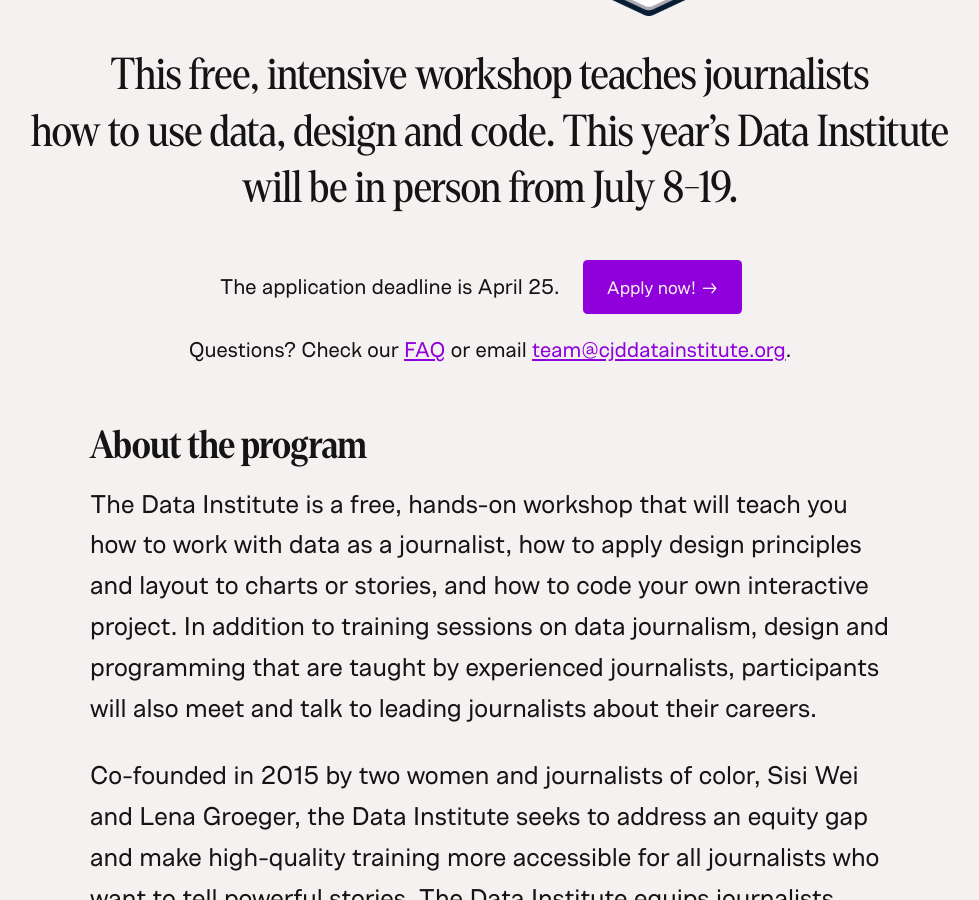
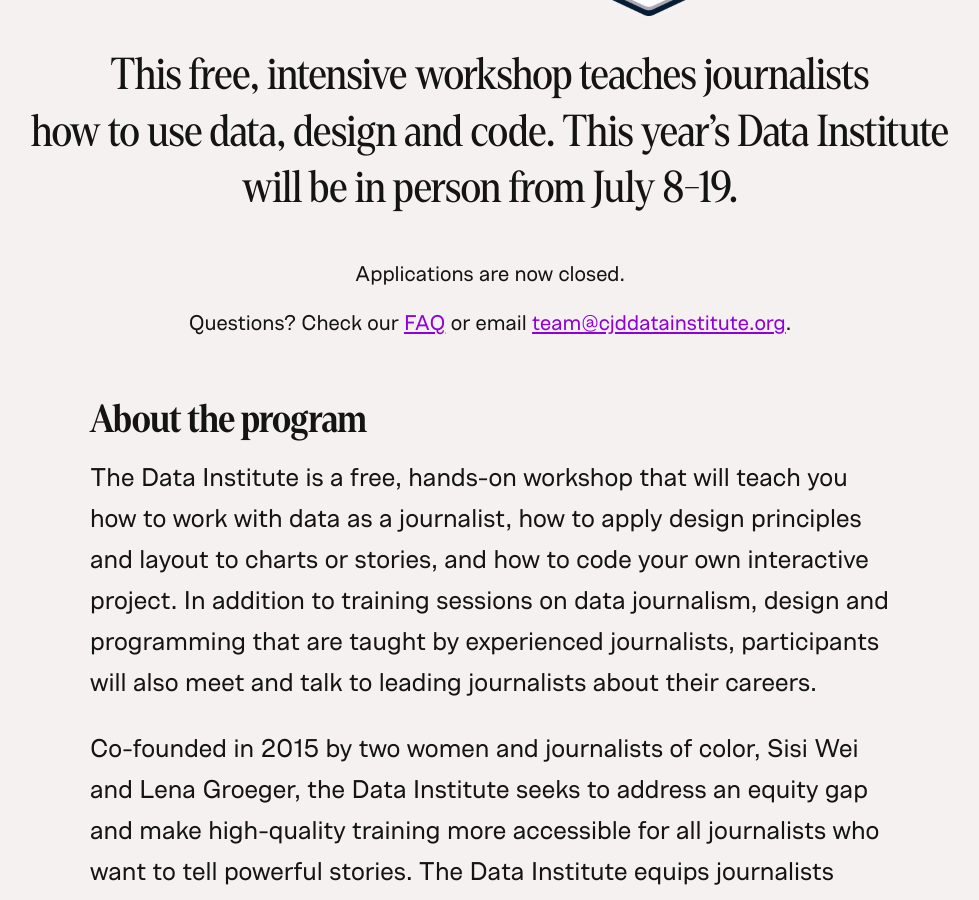
Before and after one commit to OpenNews/datainstitute-website, a Jekyll site: the page built from homepage.md, in a window 1280 px wide and 900 px high, scrolled down 775 px. Shown: the whole window, without its empty margins (150-1129 px from the left). Built offline with Jekyll 4.4.1, drawn with Linux system fonts in a browser that asks for light colours.

Commit message:
close application form for 2024

```diff
--- a/_layouts/layout.html
+++ b/_layouts/layout.html
@@ -45,7 +45,7 @@
                     <li><a href="/#who">Who</a></li>
                     <li><a href="/#free">It's Free</a></li>
                     <li><a href="/#faq">FAQ</a></li>
-                    <li><a href="/apply">Apply now</a></li>
+                    <!--<li><a href="/apply">Apply now</a></li>-->
                     {% else %}
                     <li><a href="/">&larr;&nbsp;Home</a></li>
                     {% endif %}
--- a/homepage.md
+++ b/homepage.md
@@ -8,9 +8,10 @@ title: The Data Institute 2024
      <p class="big-type">This free, intensive workshop teaches journalists how&nbsp;to&nbsp;use data, design and code. This year&rsquo;s Data Institute will be in person from July 8-19.</p>
 
       <div class="sub-nav">
-        <!--<p><span>Applications are now closed. Congratulations to the <a href="/2023/">class of 2023</a>!</span></p>-->
-        <p>The application deadline is April 25.
-        <span><a href="/apply/" class="button">Apply now! &rarr;</a></span></p>
+        <p><span>Applications are now closed.</span></p>
+        <!--<p><span>Applications are now closed. Congratulations to the <a href="/2024/">class of 2024</a>!</span></p>-->
+        <!--<p>The application deadline is April 25.
+        <span><a href="/apply/" class="button">Apply now! &rarr;</a></span></p>-->
         <p>Questions? Check our <a href="#faq">FAQ</a> or email <a href="mailto:team@cjddatainstitute.org">team@cjddatainstitute.org</a>.</p>
     </div>
 </div>
```
Also changed, not shown: apply.md (+3 -3 lines).
